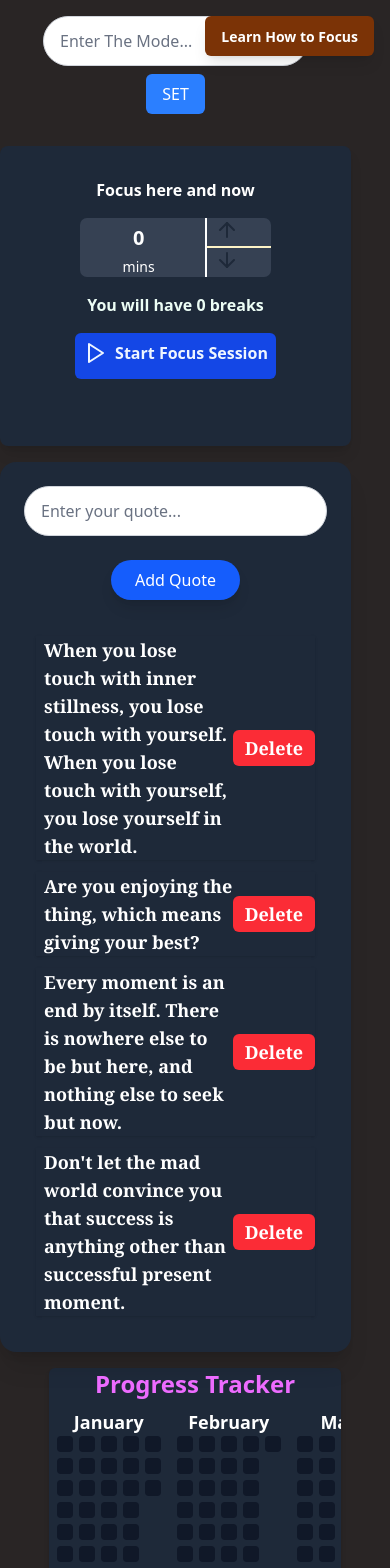
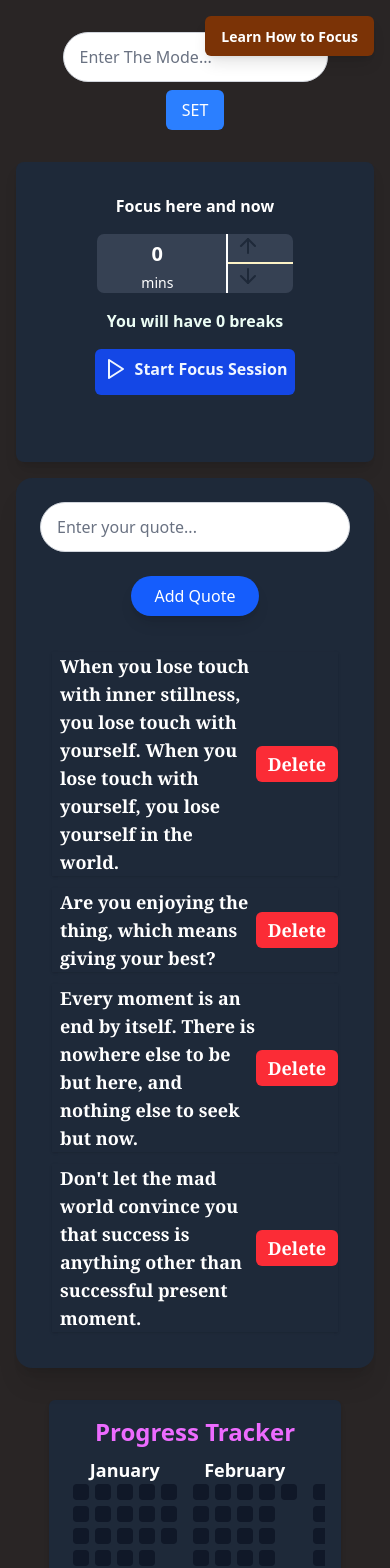
Before and after one commit to Depthabdre/StudyMode, a React (Vite) app: page / in a window 390 px wide. Shown: the top 1568 px of the page. Built offline with nearby package versions, Linux system fonts and the light colour scheme.

Commit message:
Laoyout Of Focus session and Link Changes

```diff
--- a/src/App.jsx
+++ b/src/App.jsx
@@ -172,8 +172,8 @@ export default function App() {
             path="/"
             element={
               <>
-               <FloatingButton />
-              <main className="grid grid-rows-[auto_300px_auto]   md:grid-rows-[auto_auto_auto] md:grid-cols-2 gap-4 w-[90vw] min-h-screen  justify-items-center p-0">
+               {!isRun ? <FloatingButton /> : '' }
+              <main className="p-4 grid grid-rows-[auto_300px_auto]   md:grid-rows-[auto_auto_auto] md:grid-cols-2 gap-4  min-h-screen place-items-center justify-items-center">
                 <Mode isPause={isPause} mode={mode} setMode={setMode} />
                 {isRun ? (
                   <TimeStarter
@@ -352,7 +352,7 @@ function TimeStarter({ totalSeconds , minutes , pauseHandler , isPause , clickHa
   const seconds = 60 -  totalSeconds % 60;
 
   return (
-    <section className='flex flex-col justify-center place-items-center shadow-lg bg-gray-800 text-white p-2 rounded-lg h-full '>
+    <section className='flex flex-col justify-center place-items-center shadow-lg bg-gray-800 text-white p-2 rounded-lg h-full w-full '>
         {isPause ? (
    <p className="self-start   text-lg font-semibold px-4 py-2 rounded-lg ">
       Break {sessionBreakPoint.current[1]} of {Math.ceil(TotalSessionMinute.current / 35)}
@@ -751,7 +751,7 @@ function Notification({ isBreak, onClose ,isVisible }) {
 
 function FloatingButton() {
   return (
-    <div className="fixed right-4 top-4 bg-amber-900 text-white px-4 py-2 rounded-md shadow-lg hover:bg-amber-700 transition-all">
+    <div className="absolute right-4 top-4 bg-amber-900 text-white px-4 py-2 rounded-md shadow-lg hover:bg-amber-700 transition-all">
       <Link to="/LearningPage" className="text-white text-sm font-semibold">
         Learn How to Focus
       </Link>
@@ -766,7 +766,7 @@ function ProgressTracker() {
   return(
 
 <>
-<section className="w-3/4 m-auto md:w-1/2 flex flex-col   text-lg text-white font-bold shadow-md  bg-gray-800  mt-4 md:m-auto rounded-md overflow-x-scroll">
+<section className="w-3/4 m-auto md:w-1/2 flex flex-col   text-lg text-white font-bold shadow-md  bg-gray-800  mt-4 md:m-auto rounded-md overflow-x-scroll p-4">
   <h1 className="m-auto text-2xl font-bold text-fuchsia-400">Progress Tracker</h1>
 <section className=" flex gap-4 overflow-x-scroll p-2 ">
 
--- a/src/LearningPage.jsx
+++ b/src/LearningPage.jsx
@@ -264,7 +264,7 @@ function YouTubeEmbed() {
 
   function FloatingButtonFocus() {
     return (
-      <div className="fixed right-4 top-4 bg-amber-900 text-white px-4 py-2 rounded-md shadow-lg hover:bg-amber-700 transition-all">
+      <div className="absolute right-4 top-4 bg-amber-900 text-white px-4 py-2 rounded-md shadow-lg hover:bg-amber-700 transition-all">
         <Link to="/" className="text-white text-sm font-semibold">
           Focus Session
         </Link>
```
